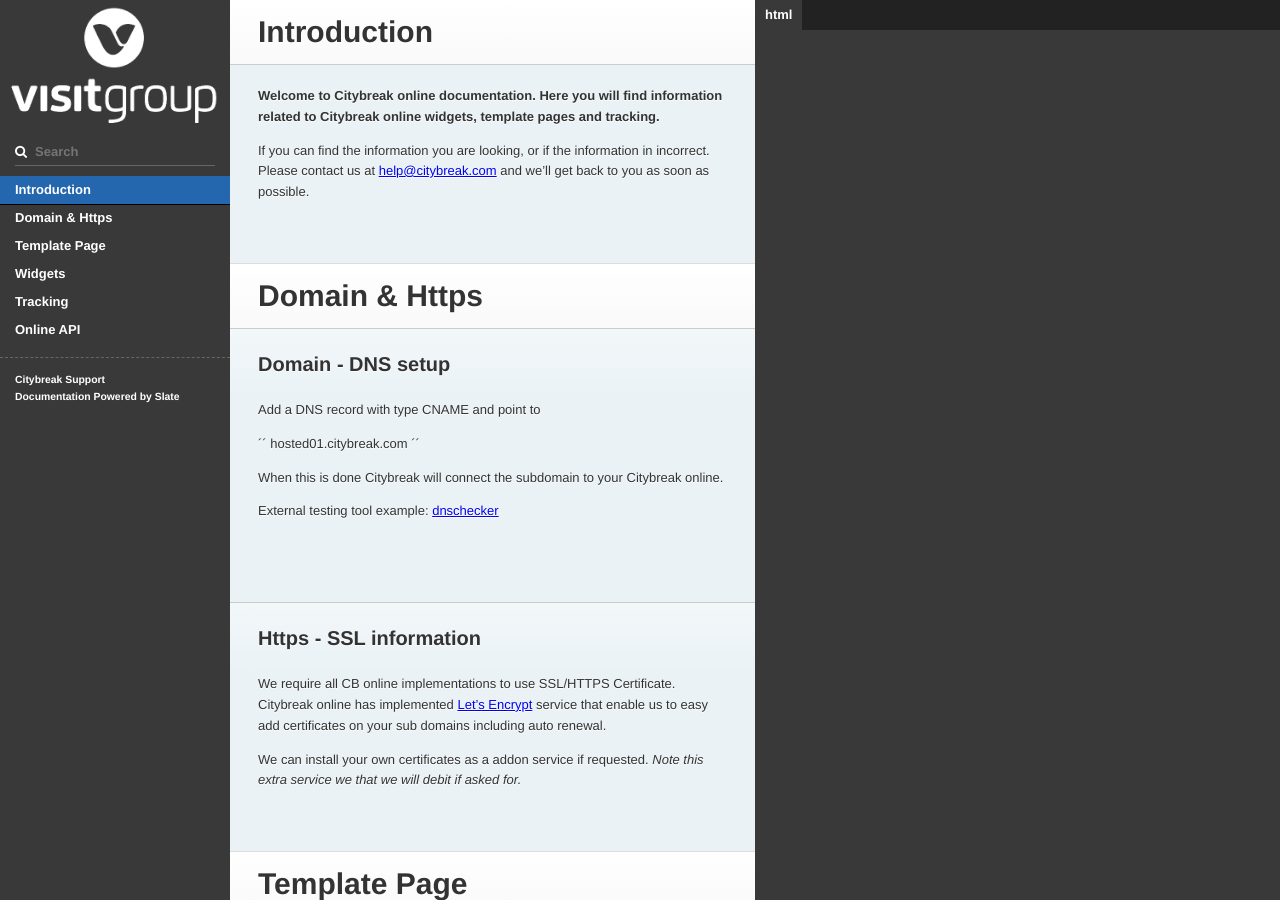
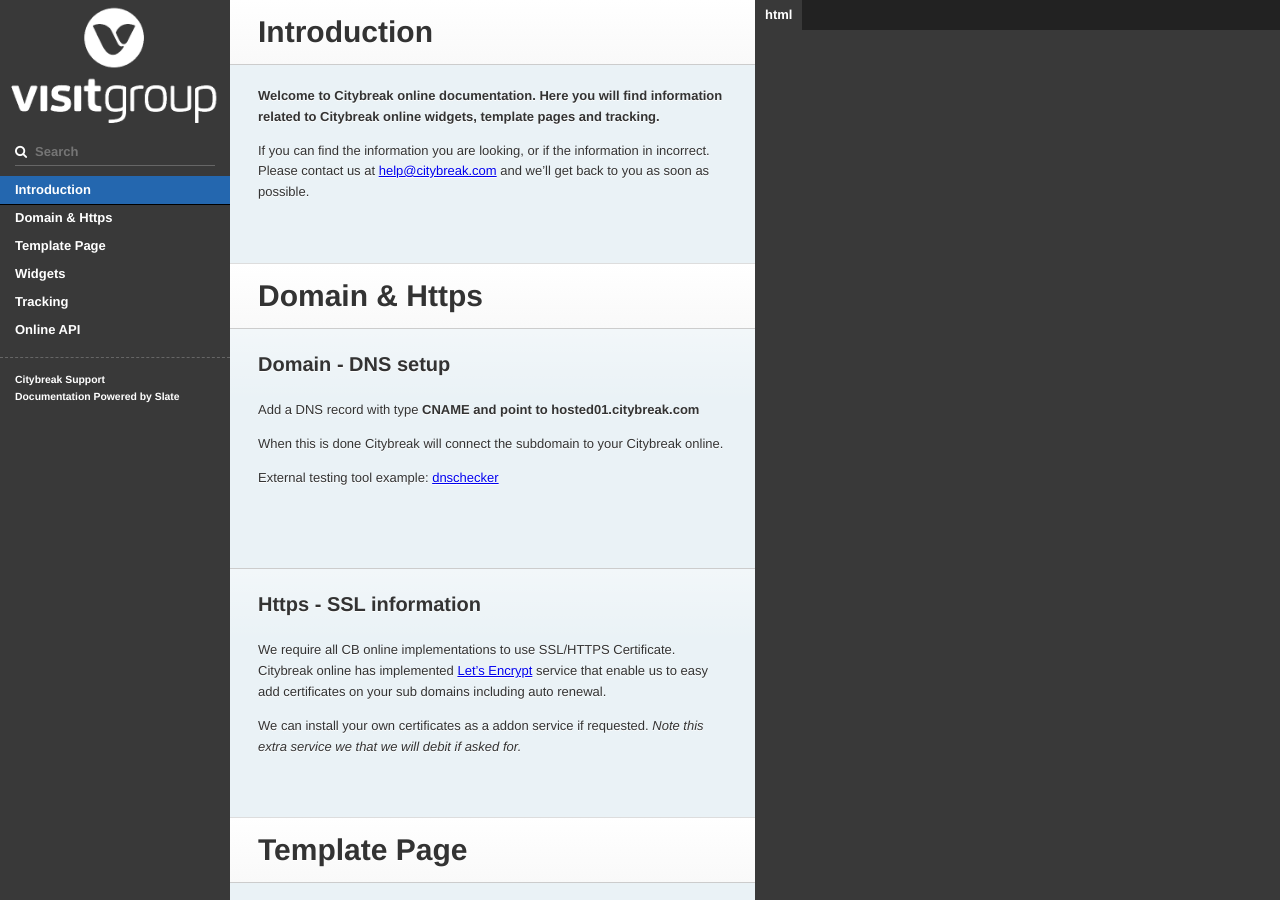
Before and after one commit to visit/citybreak-online-doc, a Jekyll site: the page built from index.md, in a window 1280 px wide and 900 px high. Built offline with Jekyll 4.4.1, drawn with Linux system fonts in a browser that asks for light colours; our own code applies the rules of GitHub Pages for plain Markdown files.

```diff
--- a/_includes/https_domain.md
+++ b/_includes/https_domain.md
@@ -2,11 +2,7 @@
 
 ## Domain - DNS setup
 
-Add a DNS record with type CNAME and point to
-
-´´
-hosted01.citybreak.com
-´´
+Add a DNS record with type **CNAME and point to hosted01.citybreak.com**
 
 When this is done Citybreak will connect the subdomain to your Citybreak online.
 
```
